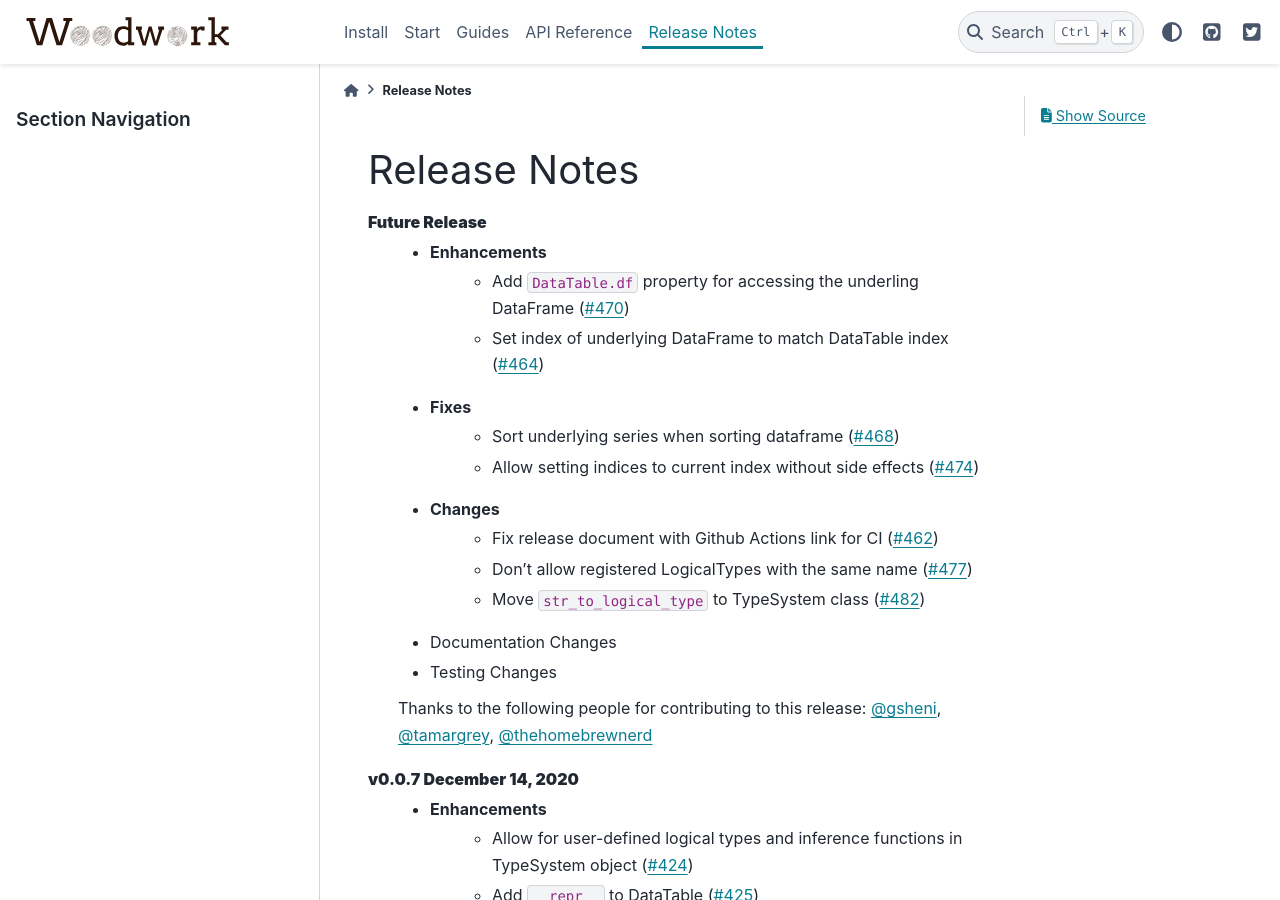
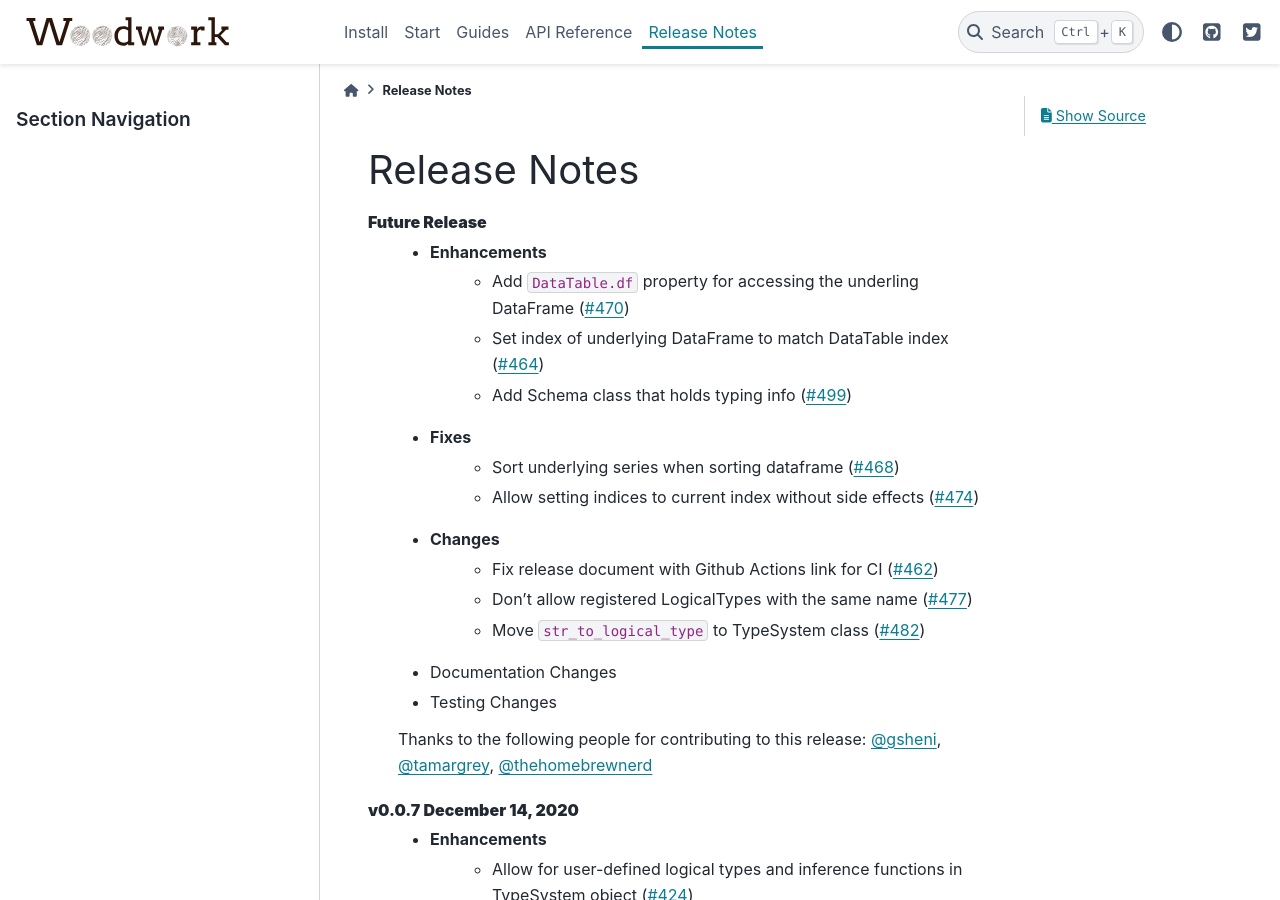
Before and after one commit to alteryx/woodwork, a Sphinx documentation site: the page built from docs/source/release_notes.rst, in a window 1280 px wide and 900 px high. Built offline with Sphinx 7.4.7 and the PyData theme 0.15.4, drawn with Linux system fonts in a browser that asks for light colours; comment, search, counter and statistics services are not loaded.

Commit message:
Add release note

```diff
--- a/docs/source/release_notes.rst
+++ b/docs/source/release_notes.rst
@@ -6,6 +6,7 @@ Release Notes
     * Enhancements
         * Add ``DataTable.df`` property for accessing the underling DataFrame (:pr:`470`)
         * Set index of underlying DataFrame to match DataTable index (:pr:`464`)
+        * Add Schema class that holds typing info (:pr:`499`)
     * Fixes
         * Sort underlying series when sorting dataframe (:pr:`468`)
         * Allow setting indices to current index without side effects (:pr:`474`)
```
